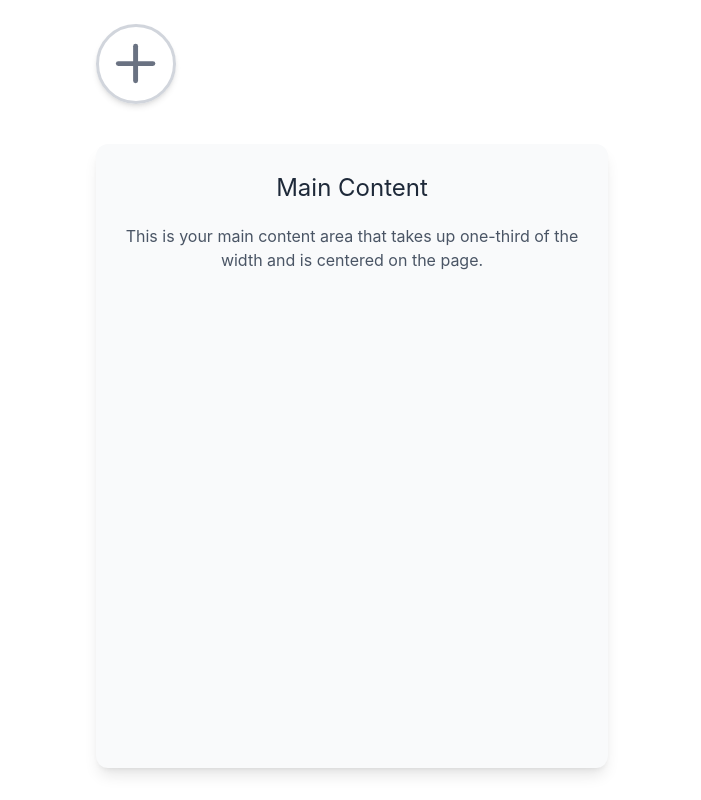
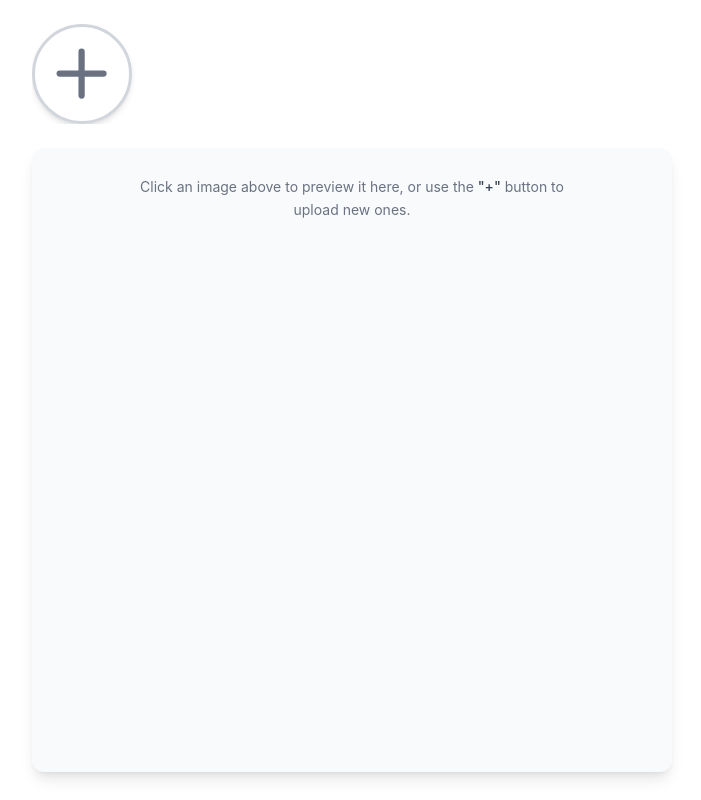
Before and after one commit to apii2/Story-Feature, a React (Vite) app: page / in a window 1280 px wide. Shown: the whole page, without its empty margins (288-989 px from the left). Built offline with nearby package versions, Linux system fonts and the light colour scheme.

Commit message:
feat:add story images swiper

```diff
--- a/src/App.tsx
+++ b/src/App.tsx
@@ -1,6 +1,7 @@
-import { Plus } from "lucide-react";
+import { Image } from "lucide-react";
 import { useEffect, useState } from "react";
 import ImageAddModal from "./components/ImageAddModal";
+import ImageSwiper from "./components/ImageSwiper";
 
 export interface Image {
   id: number;
@@ -19,11 +20,14 @@ function App() {
 
   const handleImageAdd = (imageSrc: string) => {
     setImages((prev) => {
-      const updatedImages = [...prev, {
-        id: prev.length + 1,
-        url: imageSrc,
-        datetime: new Date()
-      }];
+      const updatedImages = [
+        ...prev,
+        {
+          id: prev.length + 1,
+          url: imageSrc,
+          datetime: new Date(),
+        },
+      ];
       localStorage.setItem("storyImages", JSON.stringify(updatedImages));
       return updatedImages;
     });
@@ -35,36 +39,17 @@ function App() {
 
   return (
     <>
-      <div className="w-full lg:max-w-[40%] md:max-w-[60%] max-w-[90%] min-w-75 min-h-screen py-6 mx-auto box-border">
-        <div className="flex gap-5 mb-10 flex-wrap">
-          {/* Add button */}
-          <div
-            onClick={() => setOpenImageAddModal(true)}
-            className="w-20 h-20 flex items-center justify-center rounded-full overflow-hidden border-[3px] border-gray-300 shadow-md transition-all duration-300 cursor-pointer hover:shadow-lg group hover:border-white dark:border-gray-600"
-          >
-            <Plus className="w-4/5 h-4/5 text-gray-500 group-hover:text-white pointer-events-none transition-all duration-300" />
-          </div>
-
-          {/* Display added images */}
-          {images.map((image) => (
-            <button
-              key={image.id}
-              onClick={() => setSelectedImage(image.url)}
-              className="w-20 h-20 rounded-full overflow-hidden border-[3px] border-gray-300 shadow-md transition-all duration-300 cursor-pointer hover:shadow-lg hover:border-gray-400 dark:border-gray-600 dark:hover:border-gray-500"
-            >
-              <img
-                src={image.url}
-                alt={`Story ${image.id}`}
-                className="w-full h-full object-cover"
-              />
-            </button>
-          ))}
-        </div>
+      <div className="w-full lg:max-w-[50%] md:max-w-[60%] max-w-[90%] min-w-75 min-h-screen py-8 xl:py-6 mx-auto box-border">
+        {/* Story Images Swiper */}
+        <ImageSwiper
+          images={images}
+          setOpenImageAddModal={setOpenImageAddModal}
+          setSelectedImage={setSelectedImage}
+        />
 
         {/* Display Image */}
         <div className="min-h-[calc(100dvh-11rem)] bg-gray-50 p-7 rounded-xl shadow-lg text-center dark:bg-gray-800">
           {selectedImage ? (
-            // <ImageSwiper imageList={images} />
             <div>
               <img
                 src={selectedImage}
@@ -74,12 +59,12 @@ function App() {
             </div>
           ) : (
             <>
-              <h2 className="text-gray-800 mb-5 text-2xl dark:text-white">
-                Main Content
-              </h2>
-              <p className="text-gray-600 leading-6 text-base dark:text-gray-300">
-                This is your main content area that takes up one-third of the
-                width and is centered on the page.
+              <p className="text-center text-gray-500 dark:text-gray-400 text-sm max-w-md mx-auto leading-relaxed">
+                Click an image above to preview it here, or use the
+                <span className="font-medium text-gray-700 dark:text-gray-200">
+                  {" "}"+"{" "}
+                </span>
+                button to upload new ones.
               </p>
             </>
           )}
--- a/src/components/ImageAddModal.tsx
+++ b/src/components/ImageAddModal.tsx
@@ -18,6 +18,7 @@ export default function ImageAddModal({
   const [selectedImage, setSelectedImage] = useState<File | null>(null);
   const [previewUrl, setPreviewUrl] = useState<string>("");
   const [saveEdited, setSaveEdited] = useState(true);
+  const [processing, setProcessing] = useState(false);
   const MAX_FILE_SIZE = 5 * 1024 * 1024; // 5MB
 
   const handleFileSelect = (file: File) => {
@@ -29,7 +30,6 @@ export default function ImageAddModal({
   const handleFileInput = (e: React.ChangeEvent<HTMLInputElement>) => {
     const file = e.target.files?.[0];
     if (!file) return;
-    console.log("Selected file:", file);
 
     if (!file.type.startsWith("image/")) {
       alert("Please select a valid image file.");
@@ -62,6 +62,8 @@ export default function ImageAddModal({
   };
 
   const handleSubmit = async () => {
+    setProcessing(true);
+    try {
       if (selectedImage) {
         const reader = new FileReader();
         reader.onload = () => {
@@ -73,6 +75,11 @@ export default function ImageAddModal({
           maxWidthOrHeight: 1024,
         });
         reader.readAsDataURL(compressedFile);
+      }
+    } catch (error) {
+      console.error("Error processing image:", error);
+    } finally {
+      setProcessing(false);
     }
   };
 
@@ -160,20 +167,20 @@ export default function ImageAddModal({
         <div className="flex items-center justify-end gap-3 p-6 border-t border-gray-200 dark:border-gray-700">
           <button
             onClick={handleClose}
-            className="px-4 py-2 text-gray-600 dark:text-gray-400 hover:text-gray-800 dark:hover:text-gray-200 transition-colors"
+            className="px-4 py-2 text-gray-600 dark:text-gray-400 hover:text-gray-800 dark:hover:text-gray-200 transition-colors cursor-pointer"
           >
             Cancel
           </button>
           <button
             onClick={handleSubmit}
             disabled={!selectedImage || !saveEdited}
-            className={`px-6 py-2 rounded-lg transition-colors ${
+            className={`px-6 py-2 rounded-lg transition-colors cursor-pointer ${
               selectedImage && saveEdited
                 ? "bg-blue-500 hover:bg-blue-600 text-white"
                 : "bg-gray-300 dark:bg-gray-600 text-gray-500 dark:text-gray-400 cursor-not-allowed"
             }`}
           >
-            Add Image
+            {processing ? "Adding..." : "Add Image"}
           </button>
         </div>
       </div>
--- /dev/null
+++ b/src/components/ImageSwiper.tsx
@@ -0,0 +1,72 @@
+import { Navigation } from "swiper/modules";
+import { Swiper, SwiperSlide } from "swiper/react";
+import "swiper/css";
+import "swiper/css/navigation";
+import { CircleChevronLeft, CircleChevronRight, Plus } from "lucide-react";
+import type { Image } from "../App";
+
+interface ImageSwiperProps {
+  images: Image[];
+  setOpenImageAddModal: (open: boolean) => void;
+  setSelectedImage: (url: string) => void;
+}
+
+const ImageSwiper: React.FC<ImageSwiperProps> = ({
+  images,
+  setOpenImageAddModal,
+  setSelectedImage,
+}) => {
+  return (
+    <Swiper
+      modules={[Navigation]}
+      breakpoints={{
+        0: { slidesPerView: 4, spaceBetween: 4 },
+        500: { slidesPerView: 5, spaceBetween: 6 },
+        640: { slidesPerView: 6, spaceBetween: 6 },
+        768: { slidesPerView: 5, spaceBetween: 6 },
+        990: { slidesPerView: 6, spaceBetween: 6 },
+        1400: { slidesPerView: 7, spaceBetween: 6 },
+      }}
+      slidesPerGroup={3}
+      navigation={{
+        nextEl: ".swiper-button-next",
+        prevEl: ".swiper-button-prev",
+      }}
+      className="mb-6"
+    >
+      <SwiperSlide>
+        <div
+          onClick={() => setOpenImageAddModal(true)}
+          className="w-20 h-20 xl:w-25 xl:h-25 xs:w-18 xs:h-18 flex items-center justify-center rounded-full overflow-hidden border-[3px] border-gray-300 shadow-md transition-all duration-300 cursor-pointer hover:shadow-lg group hover:border-white dark:border-gray-600"
+        >
+          <Plus className="w-4/5 h-4/5 text-gray-500 group-hover:text-white pointer-events-none transition-all duration-300" />
+        </div>
+      </SwiperSlide>
+
+      {images.map((image: Image) => (
+        <SwiperSlide key={image.id}>
+          <button
+            key={image.id}
+            onClick={() => setSelectedImage(image.url)}
+            className="w-20 h-20 xl:w-25 xl:h-25 xs:w-18 xs:h-18 rounded-full overflow-hidden border-[3px] border-gray-300 shadow-md transition-all duration-300 cursor-pointer hover:shadow-lg hover:border-gray-400 dark:border-gray-600 dark:hover:border-gray-500"
+          >
+            <img
+              src={image.url}
+              alt={`Story ${image.id}`}
+              className="w-full h-full object-cover"
+            />
+          </button>
+        </SwiperSlide>
+      ))}
+
+      <div className="swiper-button-next text-black! dark:text-gray-100! right-0!">
+        <CircleChevronRight className="fill-black! w-8! h-8!" />
+      </div>
+      <div className="swiper-button-prev text-black! dark:text-gray-100! left-0!">
+        <CircleChevronLeft className="fill-black! w-8! h-8!" />
+      </div>
+    </Swiper>
+  );
+};
+
+export default ImageSwiper;
```
Lines whose indentation alone changed are shown as unchanged.
